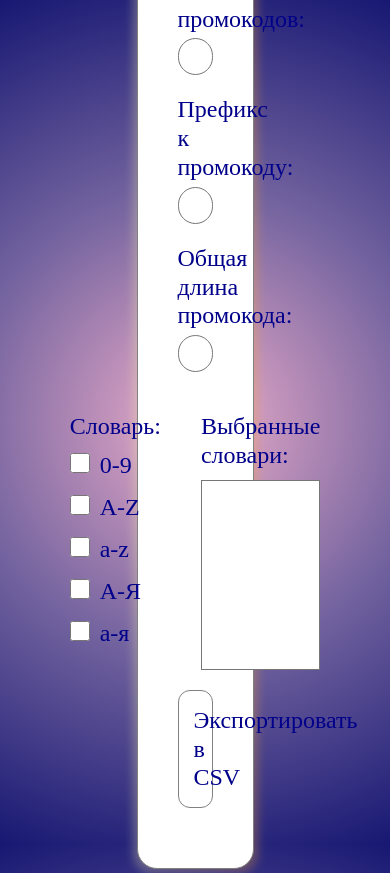
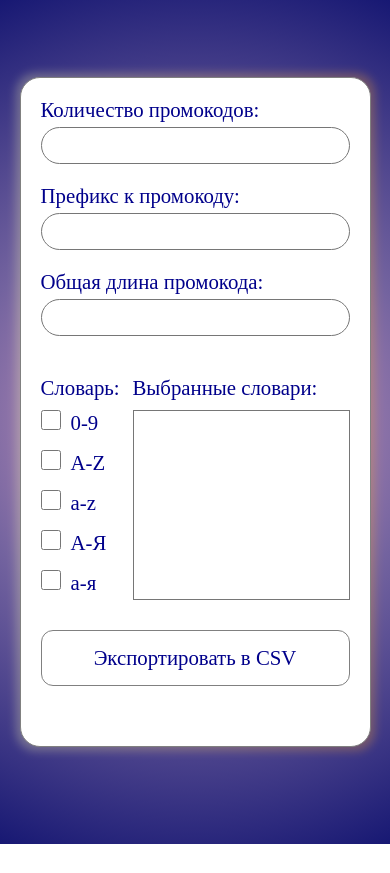
Before and after one commit to AnnaKhiz/promo-react, a React app: page / in a window 390 px wide. After the commit the page ends 844 px from the top, so only its background shows below. Built offline with nearby package versions, Linux system fonts and the light colour scheme.

Commit message:
add adaptive

```diff
--- a/src/sass/style.sass
+++ b/src/sass/style.sass
@@ -4,12 +4,16 @@
   box-sizing: border-box
 body
   background: radial-gradient(circle, rgba(238,174,202,1) 0%, rgba(115,99,159,1) 50%, rgba(23,24,115,1) 100%)
+  @media screen and (max-width: 370px)
+    padding: 50px 0
 .container
   display: flex
   justify-content: center
   align-items: center
   height: 100vh
   margin: 0 auto
+  @media screen and (max-width: 370px)
+    height: fit-content
 .main
   &__form
     position: relative
@@ -19,6 +23,17 @@ body
     margin-bottom: 20px
     padding: 20px 40px
     background-color: white
+    @media screen and (min-width: 1920px)
+      width: 800px
+    @media screen and (max-width: 1600px)
+      width: 40%
+    @media screen and (max-width: 1100px)
+      width: 50%
+    @media screen and (max-width: 880px)
+      width: 60%
+      padding: 20px
+    @media screen and (max-width: 670px)
+      width: 90%
     &:before
       position: absolute
       inset: -5px
@@ -38,6 +53,9 @@ body
       transition: box-shadow 0.3s ease-in-out 0s, background-color 0.3s ease-in-out 0s
       font: 400 normal 1.5rem/1.8rem 'Times New Roman', sans-serif
       color: darkblue
+      @media screen and (max-width: 400px)
+        font-size: 1.3rem
+        line-height: 1.5rem
       &:hover
         box-shadow: 1px 1px 3px rgba(0,0,0,0.3)
         cursor: pointer
@@ -55,6 +73,7 @@ body
       column-gap: 20px
       row-gap: 20px
       margin-bottom: 30px
+
       &-item
         width: 100%
         &.checkbox
@@ -62,6 +81,12 @@ body
           justify-content: center
           align-items: start
           column-gap: 40px
+          @media screen and (max-width: 670px)
+            justify-content: space-between
+          @media screen and (max-width: 400px)
+            column-gap: 10px
+          @media screen and (max-width: 370px)
+            display: block
 
     &-item
       display: block
@@ -71,11 +96,20 @@ body
         margin-bottom: 10px
         font: 400 normal 1.5rem/1.8rem 'Times New Roman', sans-serif
         color: darkblue
+        @media screen and (max-width: 400px)
+          font-size: 1.3rem
+          line-height: 1.5rem
+
       & > label
         display: block
         margin-bottom: 10px
-      &-block > label
-        display: block
+      &-block
+        & > label
+          display: block
+        @media screen and (max-width: 370px)
+          width: 100px
+          margin: 0 auto 20px auto
+
 
     &-textarea
       display: block
@@ -96,10 +130,17 @@ body
         margin-bottom: 10px
         font: 400 normal 1.5rem/1.8rem 'Times New Roman', sans-serif
         color: darkblue
+        @media screen and (max-width: 400px)
+          font-size: 1.3rem
+          line-height: 1.5rem
 
 label
   font: 400 normal 1.5rem/1.8rem 'Times New Roman', sans-serif
   color: darkblue
+  @media screen and (max-width: 400px)
+    font-size: 1.3rem
+    line-height: 1.5rem
+
 
 input
   padding: 10px
```
Also changed, not shown: 1 other file (tests, documents, lock files or other folders).
